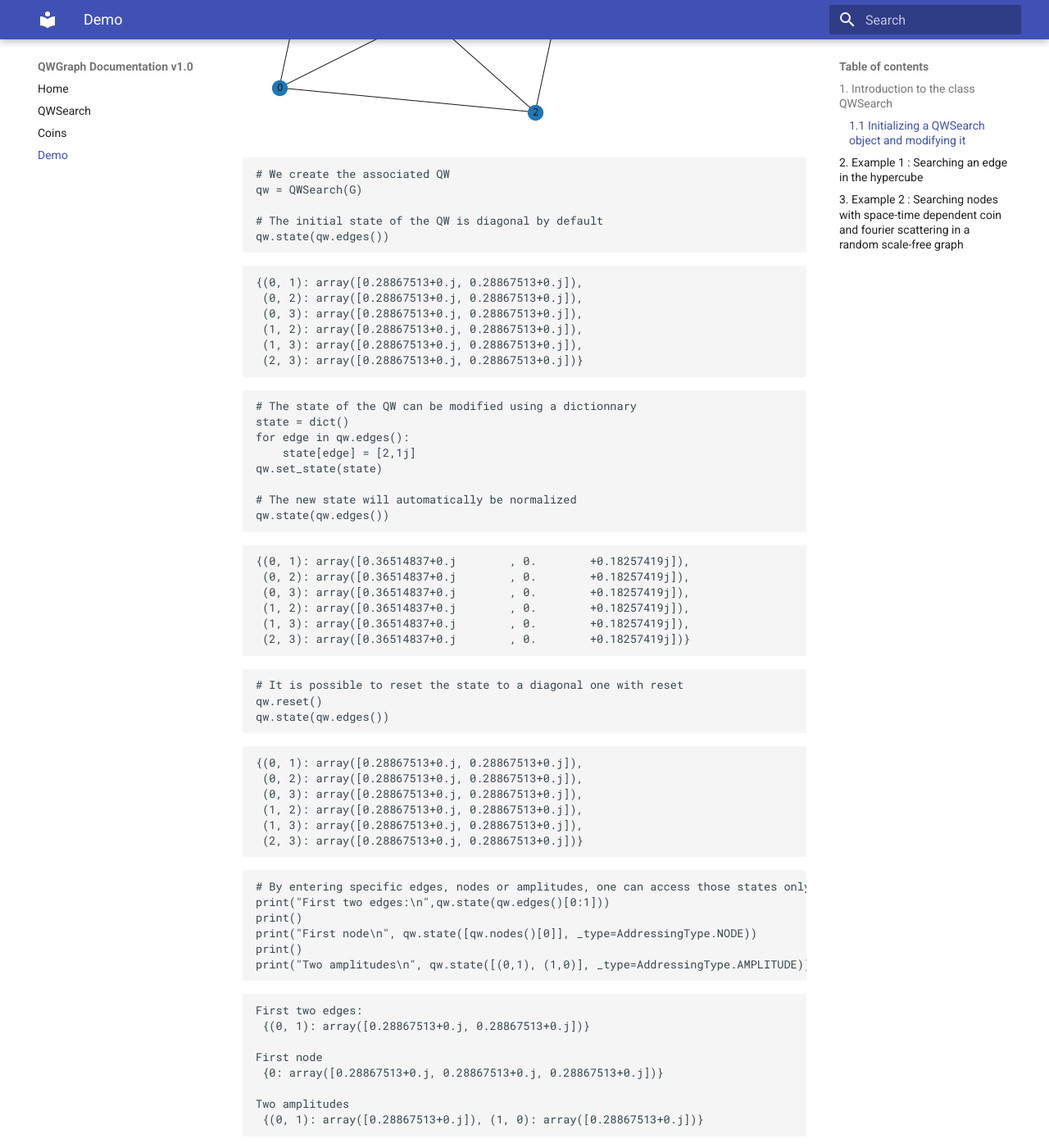
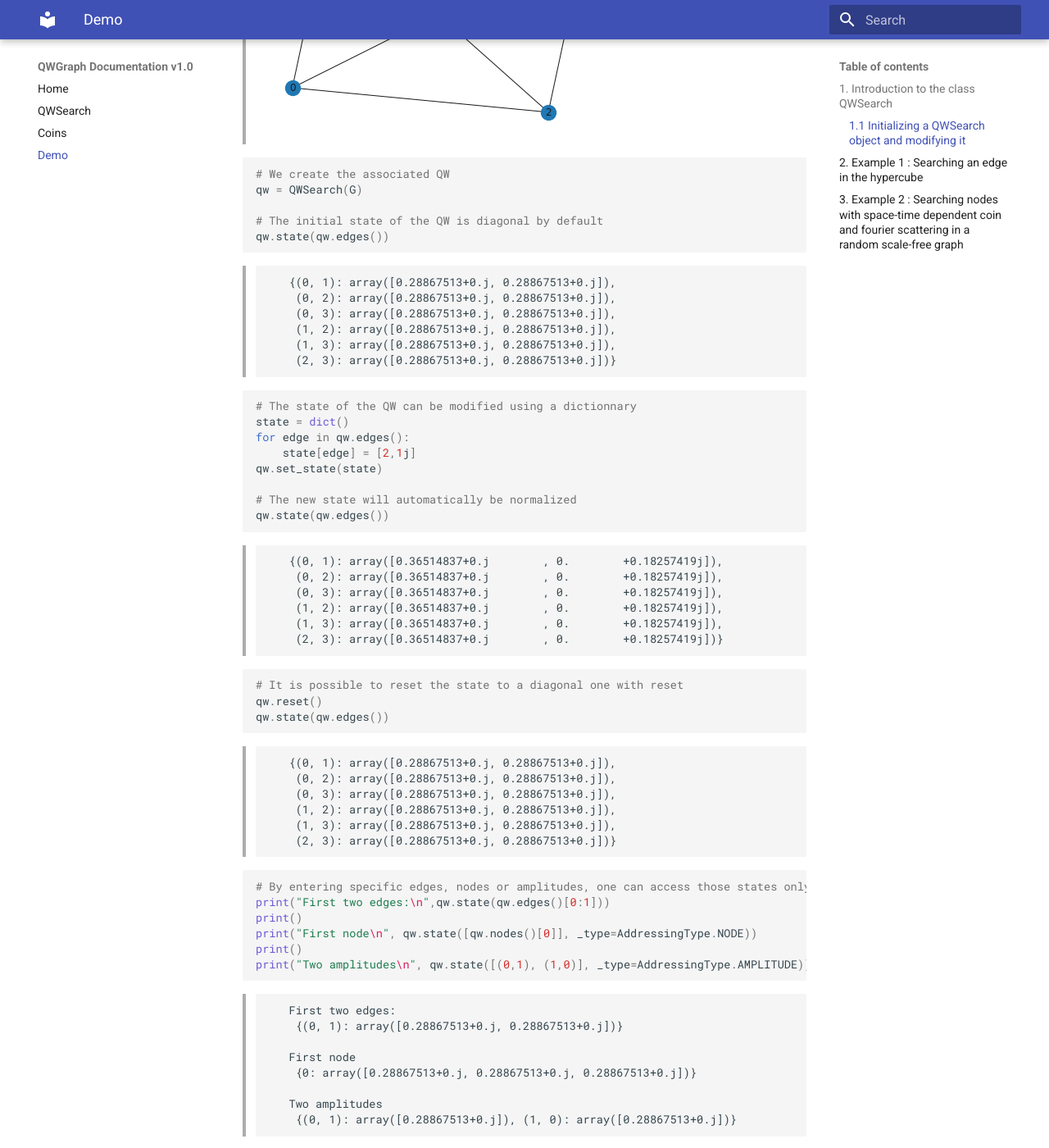
Before and after one commit to mroget/qwgraph, an MkDocs documentation site: the page built from doc/docs/demo.md, in a window 1280 px wide and 1400 px high, scrolled down 1265 px. Shown: the whole window at 82% size. Built offline with MkDocs 1.6.1 and Material for MkDocs 9.7.7, drawn with Linux system fonts in a browser that asks for light colours; some of the changed text lies outside the part shown.

Commit message:
demo updated

````diff
--- a/doc/docs/demo.md
+++ b/doc/docs/demo.md
@@ -46,7 +46,7 @@ G = nx.complete_graph(4)
 nx.draw(G,with_labels=True)
 ```
 
-![png](images/output_3_0.png)
+> ![png](images/output_3_0.png)
 
 ```python
 # We create the associated QW
@@ -56,12 +56,14 @@ qw = QWSearch(G)
 qw.state(qw.edges())
 ```
 
-    {(0, 1): array([0.28867513+0.j, 0.28867513+0.j]),
-     (0, 2): array([0.28867513+0.j, 0.28867513+0.j]),
-     (0, 3): array([0.28867513+0.j, 0.28867513+0.j]),
-     (1, 2): array([0.28867513+0.j, 0.28867513+0.j]),
-     (1, 3): array([0.28867513+0.j, 0.28867513+0.j]),
-     (2, 3): array([0.28867513+0.j, 0.28867513+0.j])}
+> ```
+>    {(0, 1): array([0.28867513+0.j, 0.28867513+0.j]),
+>     (0, 2): array([0.28867513+0.j, 0.28867513+0.j]),
+>     (0, 3): array([0.28867513+0.j, 0.28867513+0.j]),
+>     (1, 2): array([0.28867513+0.j, 0.28867513+0.j]),
+>     (1, 3): array([0.28867513+0.j, 0.28867513+0.j]),
+>     (2, 3): array([0.28867513+0.j, 0.28867513+0.j])}
+> ```
 
 ```python
 # The state of the QW can be modified using a dictionnary
@@ -74,12 +76,14 @@ qw.set_state(state)
 qw.state(qw.edges())
 ```
 
-    {(0, 1): array([0.36514837+0.j        , 0.        +0.18257419j]),
-     (0, 2): array([0.36514837+0.j        , 0.        +0.18257419j]),
-     (0, 3): array([0.36514837+0.j        , 0.        +0.18257419j]),
-     (1, 2): array([0.36514837+0.j        , 0.        +0.18257419j]),
-     (1, 3): array([0.36514837+0.j        , 0.        +0.18257419j]),
-     (2, 3): array([0.36514837+0.j        , 0.        +0.18257419j])}
+> ```
+>    {(0, 1): array([0.36514837+0.j        , 0.        +0.18257419j]),
+>     (0, 2): array([0.36514837+0.j        , 0.        +0.18257419j]),
+>     (0, 3): array([0.36514837+0.j        , 0.        +0.18257419j]),
+>     (1, 2): array([0.36514837+0.j        , 0.        +0.18257419j]),
+>     (1, 3): array([0.36514837+0.j        , 0.        +0.18257419j]),
+>     (2, 3): array([0.36514837+0.j        , 0.        +0.18257419j])}
+> ```
 
 ```python
 # It is possible to reset the state to a diagonal one with reset
@@ -87,12 +91,14 @@ qw.reset()
 qw.state(qw.edges())
 ```
 
-    {(0, 1): array([0.28867513+0.j, 0.28867513+0.j]),
-     (0, 2): array([0.28867513+0.j, 0.28867513+0.j]),
-     (0, 3): array([0.28867513+0.j, 0.28867513+0.j]),
-     (1, 2): array([0.28867513+0.j, 0.28867513+0.j]),
-     (1, 3): array([0.28867513+0.j, 0.28867513+0.j]),
-     (2, 3): array([0.28867513+0.j, 0.28867513+0.j])}
+> ```
+>    {(0, 1): array([0.28867513+0.j, 0.28867513+0.j]),
+>     (0, 2): array([0.28867513+0.j, 0.28867513+0.j]),
+>     (0, 3): array([0.28867513+0.j, 0.28867513+0.j]),
+>     (1, 2): array([0.28867513+0.j, 0.28867513+0.j]),
+>     (1, 3): array([0.28867513+0.j, 0.28867513+0.j]),
+>     (2, 3): array([0.28867513+0.j, 0.28867513+0.j])}
+> ```
 
 ```python
 # By entering specific edges, nodes or amplitudes, one can access those states only
@@ -103,14 +109,16 @@ print()
 print("Two amplitudes\n", qw.state([(0,1), (1,0)], _type=AddressingType.AMPLITUDE))
 ```
 
-    First two edges:
-     {(0, 1): array([0.28867513+0.j, 0.28867513+0.j])}
-
-    First node
-     {0: array([0.28867513+0.j, 0.28867513+0.j, 0.28867513+0.j])}
-
-    Two amplitudes
-     {(0, 1): array([0.28867513+0.j]), (1, 0): array([0.28867513+0.j])}
+> ```
+>    First two edges:
+>     {(0, 1): array([0.28867513+0.j, 0.28867513+0.j])}
+>
+>    First node
+>     {0: array([0.28867513+0.j, 0.28867513+0.j, 0.28867513+0.j])}
+>
+>    Two amplitudes
+>     {(0, 1): array([0.28867513+0.j]), (1, 0): array([0.28867513+0.j])}
+> ```
 
 ```python
 # Same with the label, the polarity or the proba
@@ -121,14 +129,16 @@ print()
 print("Two amplitudes\n", qw.label([(0,1), (1,0)], _type=AddressingType.AMPLITUDE))
 ```
 
-    First two edges:
-     {(0, 1): ['$\\psi_{0,1}^-$', '$\\psi_{0,1}^+$']}
-
-    First node
-     {0: ['$\\psi_{0,1}^-$', '$\\psi_{0,2}^-$', '$\\psi_{0,3}^-$']}
-
-    Two amplitudes
-     {(0, 1): ['$\\psi_{0,1}^-$'], (1, 0): ['$\\psi_{0,1}^+$']}
+> ```
+>    First two edges:
+>     {(0, 1): ['$\\psi_{0,1}^-$', '$\\psi_{0,1}^+$']}
+>
+>    First node
+>     {0: ['$\\psi_{0,1}^-$', '$\\psi_{0,2}^-$', '$\\psi_{0,3}^-$']}
+>
+>    Two amplitudes
+>     {(0, 1): ['$\\psi_{0,1}^-$'], (1, 0): ['$\\psi_{0,1}^+$']}
+> ```
 
 ## 2. Example 1 : Searching an edge in the hypercube
 
--- a/doc/mkdocs.yml
+++ b/doc/mkdocs.yml
@@ -16,10 +16,16 @@ plugins:
 - search
 - mkdocstrings
 
-
 markdown_extensions:
   - pymdownx.arithmatex:
       generic: true
+  - pymdownx.highlight:
+      anchor_linenums: true
+      line_spans: __span
+      pygments_lang_class: true
+  - pymdownx.inlinehilite
+  - pymdownx.snippets
+  - pymdownx.superfences
 
 extra_javascript:
   - javascripts/mathjax.js
````
Also changed, not shown: other parts of doc/docs/demo.md (+12 -25 lines), 1 other file.
